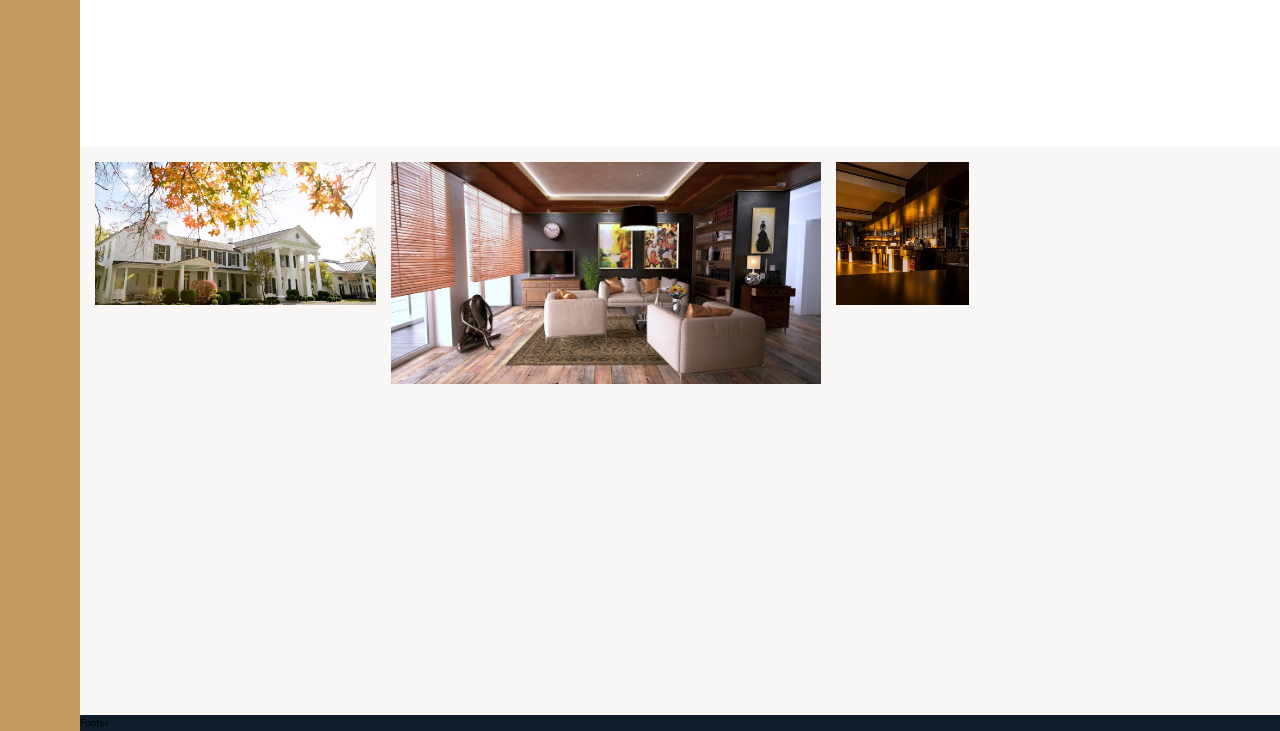
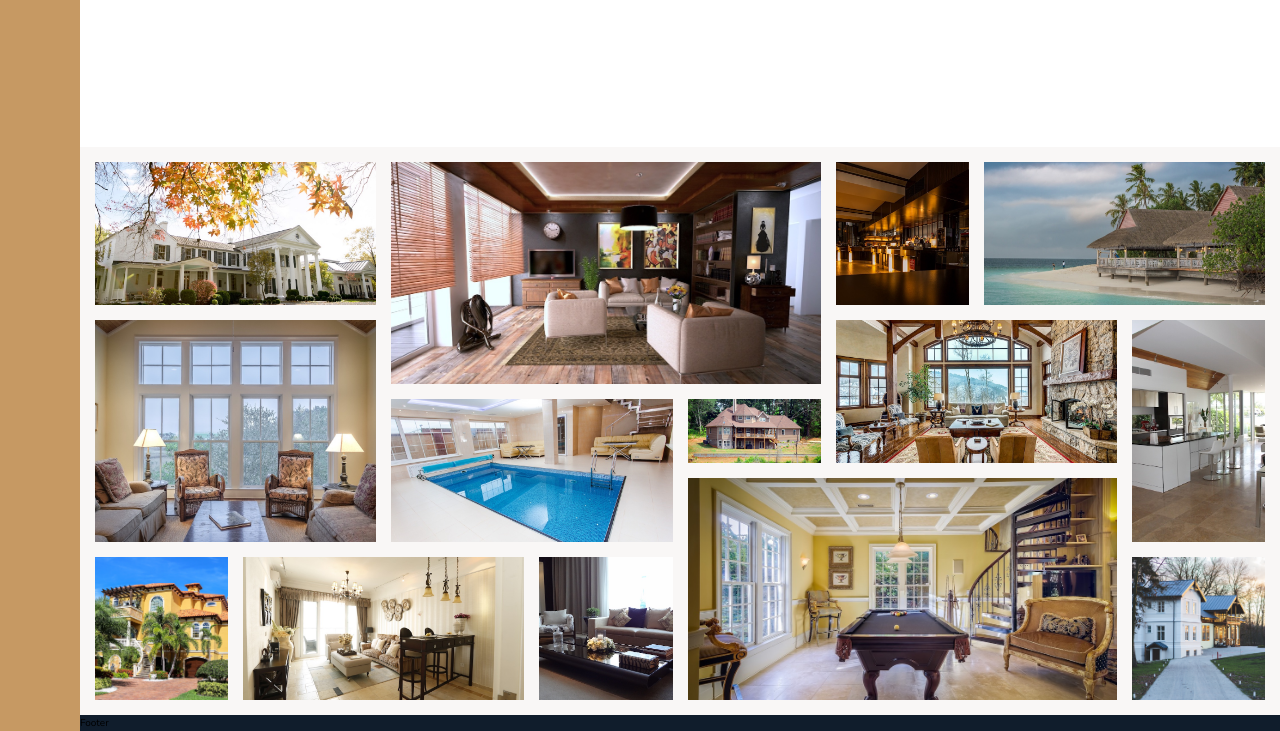
Before and after one commit to gunil0610/Nexter, a website: page index.html in a window 1280 px wide. Shown: the part 2925-3656 px from the top of the page. Drawn offline with nearby package versions, Linux system fonts and the light colour scheme.

Commit message:
finish building the gallery

```diff
--- a/index.html
+++ b/index.html
@@ -316,6 +316,59 @@
       <figure class="gallery__item gallery__item--3">
         <img src="img/gal-3.jpeg" alt="Gallery image 3" class="gallery__img" />
       </figure>
+      <figure class="gallery__item gallery__item--4">
+        <img src="img/gal-4.jpeg" alt="Gallery image 4" class="gallery__img" />
+      </figure>
+      <figure class="gallery__item gallery__item--5">
+        <img src="img/gal-5.jpeg" alt="Gallery image 5" class="gallery__img" />
+      </figure>
+      <figure class="gallery__item gallery__item--6">
+        <img src="img/gal-6.jpeg" alt="Gallery image 6" class="gallery__img" />
+      </figure>
+      <figure class="gallery__item gallery__item--7">
+        <img src="img/gal-7.jpeg" alt="Gallery image 7" class="gallery__img" />
+      </figure>
+      <figure class="gallery__item gallery__item--8">
+        <img src="img/gal-8.jpeg" alt="Gallery image 8" class="gallery__img" />
+      </figure>
+      <figure class="gallery__item gallery__item--9">
+        <img src="img/gal-9.jpeg" alt="Gallery image 9" class="gallery__img" />
+      </figure>
+      <figure class="gallery__item gallery__item--10">
+        <img
+          src="img/gal-10.jpeg"
+          alt="Gallery image 10"
+          class="gallery__img"
+        />
+      </figure>
+      <figure class="gallery__item gallery__item--11">
+        <img
+          src="img/gal-11.jpeg"
+          alt="Gallery image 11"
+          class="gallery__img"
+        />
+      </figure>
+      <figure class="gallery__item gallery__item--12">
+        <img
+          src="img/gal-12.jpeg"
+          alt="Gallery image 12"
+          class="gallery__img"
+        />
+      </figure>
+      <figure class="gallery__item gallery__item--13">
+        <img
+          src="img/gal-13.jpeg"
+          alt="Gallery image 13"
+          class="gallery__img"
+        />
+      </figure>
+      <figure class="gallery__item gallery__item--14">
+        <img
+          src="img/gal-14.jpeg"
+          alt="Gallery image 14"
+          class="gallery__img"
+        />
+      </figure>
     </section>
 
     <footer class="footer">Footer</footer>
--- a/sass/_gallery.scss
+++ b/sass/_gallery.scss
@@ -23,6 +23,50 @@
       grid-row: 1 / span 2;
       grid-column: 6 / 7;
     }
+    &--4 {
+      grid-row: 1 / span 2;
+      grid-column: 7 / -1;
+    }
+    &--5 {
+      grid-row: 3 / span 3;
+      grid-column: 1 / span 2;
+    }
+    &--6 {
+      grid-row: 4 / span 2;
+      grid-column: 3 / span 2;
+    }
+    &--7 {
+      grid-row: 4 / 5;
+      grid-column: 5 / 6;
+    }
+    &--8 {
+      grid-row: 3 / span 2;
+      grid-column: 6 / span 2;
+    }
+    &--9 {
+      grid-row: 3 / span 3;
+      grid-column: 8 / -1;
+    }
+    &--10 {
+      grid-row: 6 / -1;
+      grid-column: 1 / 2;
+    }
+    &--11 {
+      grid-row: 6 / -1;
+      grid-column: 2 / span 2;
+    }
+    &--12 {
+      grid-row: 6 / -1;
+      grid-column: 4 / 5;
+    }
+    &--13 {
+      grid-row: 5 / -1;
+      grid-column: 5 / span 3;
+    }
+    &--14 {
+      grid-row: 6 / -1;
+      grid-column: 8 / -1;
+    }
   }
 
   &__img {
```
Also changed, not shown: css/style.css.
